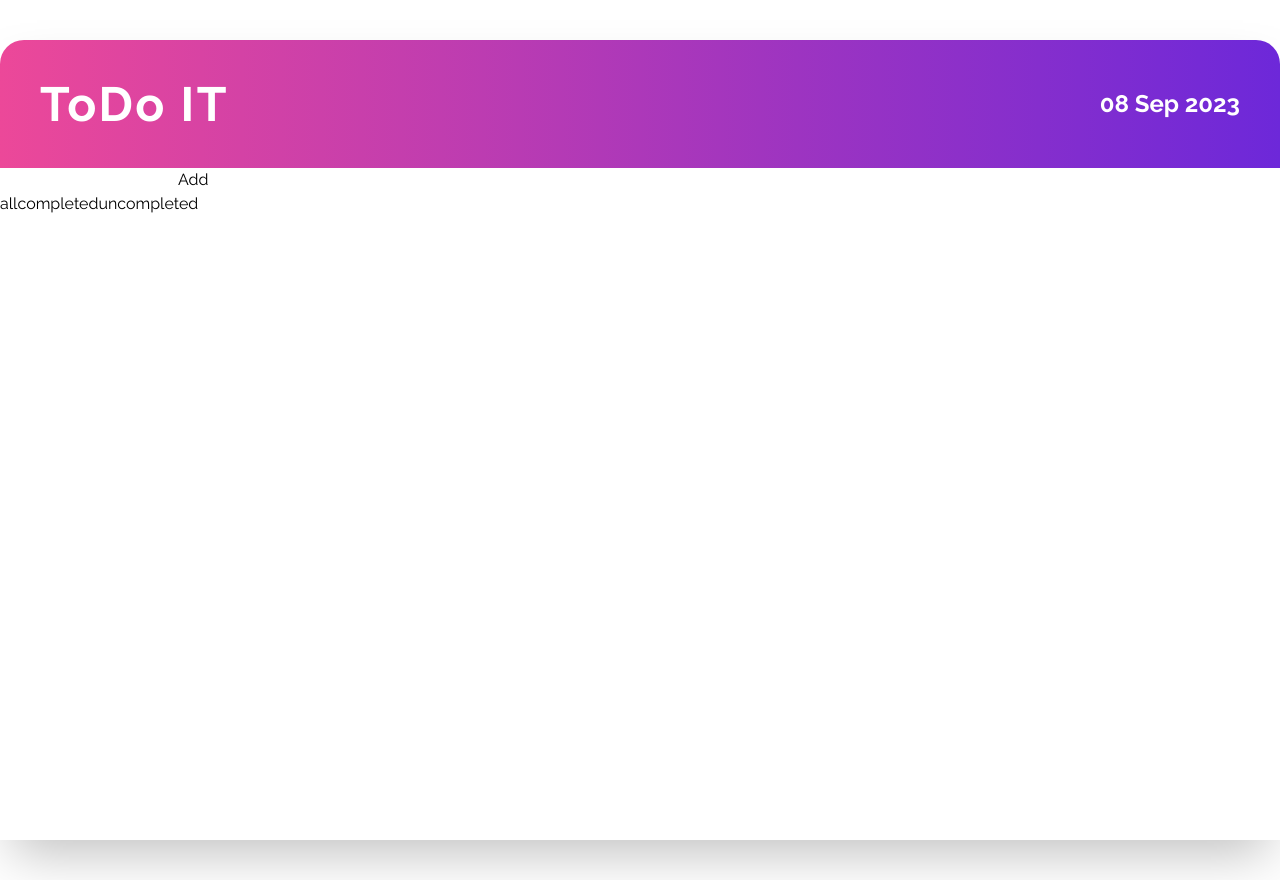
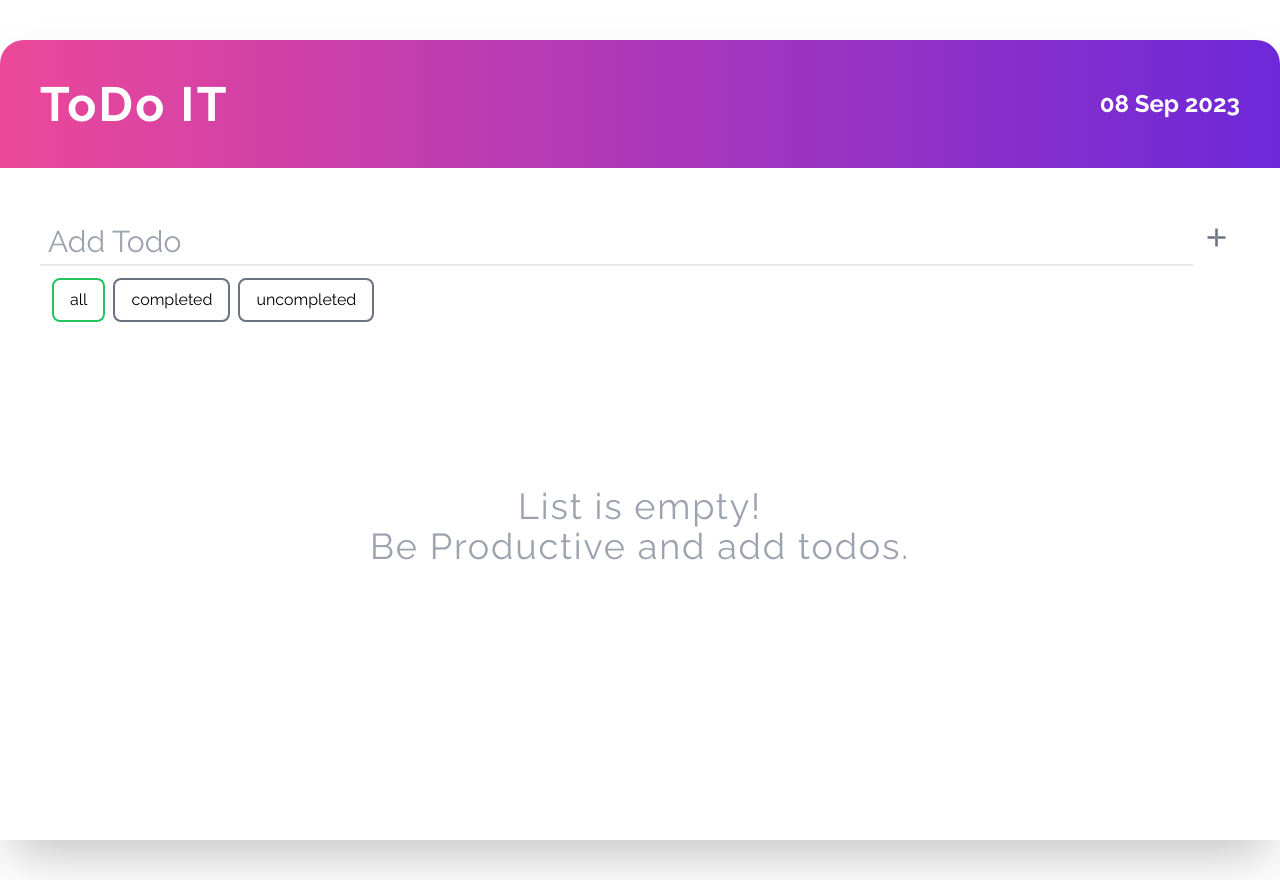
Before and after one commit to BasheerRajeh/simple-todoit, a React (Vite) app: page / in a window 1280 px wide. Built offline with nearby package versions, Linux system fonts and the light colour scheme.

Commit message:
styles all components

```diff
--- a/src/app/App.tsx
+++ b/src/app/App.tsx
@@ -2,12 +2,12 @@ import { useState } from "react";
 import LayoutWrapper from "../layout";
 import useLocalStorage from "../hooks/useLocalStorage";
 import { generateId } from "../utils/generate-id";
-import TodoItem from "../components/TodoItem";
 import AddTodo from "../components/AddTodo";
 import Filter from "../components/Filter";
 import { IFilter, ITodo } from "../types";
 
 import "../assets/css/app.css";
+import TodoList from "../components/TodoList";
 
 const App = () => {
     const [todos, setTodos] = useLocalStorage<ITodo[]>("todos", []);
@@ -43,17 +43,12 @@ const App = () => {
     return (
         <LayoutWrapper className="container my-10 shadow-2xl">
             <AddTodo onAdd={addTodo} />
-            <Filter onFilterChange={handleChangeFilter} />
-            <ul>
-                {filteredTodos.map((todo) => (
-                    <TodoItem
-                        todo={todo}
-                        key={todo.id}
-                        onComplete={toggleTodoStatus}
-                        onRemove={removeTodo}
-                    />
-                ))}
-            </ul>
+            <Filter filter={filter} onFilterChange={handleChangeFilter} />
+            <TodoList
+                todos={filteredTodos}
+                onRemove={removeTodo}
+                onToggle={toggleTodoStatus}
+            />
         </LayoutWrapper>
     );
 };
--- a/src/components/AddTodo.tsx
+++ b/src/components/AddTodo.tsx
@@ -1,4 +1,7 @@
 import { FormEvent, useState } from "react";
+
+import spriteUrl from "../assets/svg-sprite.svg?url";
+import Button from "./Button";
 
 interface AddTodoProps {
     onAdd: (title: string) => void;
@@ -14,13 +17,22 @@ function AddTodo({ onAdd }: AddTodoProps) {
     };
 
     return (
-        <form onSubmit={(evt) => handleAddTodo(evt)}>
+        <form
+            className="flex items-center"
+            onSubmit={(evt) => handleAddTodo(evt)}
+        >
             <input
                 type="text"
+                className="text-3xl flex-grow px-2 pt-4 pb-1 border-b-2 focus-within:border-b-4 focus:border-b-4 border-gray-200 focus:border-gray-400 focus-within:border-gray-400 outline-none transition-all"
                 value={title}
+                placeholder="Add Todo"
                 onChange={(evt) => setTitle(evt.target.value)}
             />
-            <button>Add</button>
+            <Button aria-label="Add Todo">
+                <svg width={15} height={15} className="rotate-45">
+                    <use xlinkHref={`${spriteUrl}#cross`}></use>
+                </svg>
+            </Button>
         </form>
     );
 }
--- /dev/null
+++ b/src/components/Button.tsx
@@ -0,0 +1,36 @@
+import { HTMLAttributes } from "react";
+import { twMerge } from "tailwind-merge";
+
+interface ButtonProps extends HTMLAttributes<HTMLButtonElement> {
+    children: React.ReactNode;
+    varient?: "ghost" | "success" | "solid" | "outlined";
+}
+
+const Button: React.FC<ButtonProps> = ({
+    children,
+    varient = "ghost",
+    className,
+    ...props
+}) => {
+    return (
+        <button
+            className={twMerge(
+                twMerge(
+                    "px-4 py-2 rounded-lg cursor-pointer bg-transparent transition-all  outline-none",
+                    Object({
+                        ghost: "text-gray-500 hover:text-black focus:text-black",
+                        solid: "text-gray-700 bg-gray-300 hover:bg-gray-500 hover:text-black focus:text-black",
+                        success: "text-white bg-green-500 hover:bg-green-700",
+                        outlined: "border-2 border-gray-500 hover:border-black",
+                    })[varient]
+                ),
+                className
+            )}
+            {...props}
+        >
+            {children}
+        </button>
+    );
+};
+
+export default Button;
--- a/src/components/Filter.tsx
+++ b/src/components/Filter.tsx
@@ -1,19 +1,36 @@
 import { IFilter } from "../types";
+import Button from "./Button";
 
 interface FilterProps {
+    filter: IFilter;
     onFilterChange: (filter: IFilter) => void;
 }
+const filterStyle = "border-green-500 hover:border-green-700";
 
-const Filter: React.FC<FilterProps> = ({ onFilterChange }) => {
+const Filter: React.FC<FilterProps> = ({ filter, onFilterChange }) => {
     return (
-        <div>
-            <button onClick={() => onFilterChange("all")}>all</button>
-            <button onClick={() => onFilterChange("completed")}>
+        <div className="flex flex-wrap gap-2 p-3">
+            <Button
+                varient="outlined"
+                className={filter === "all" ? filterStyle : ""}
+                onClick={() => onFilterChange("all")}
+            >
+                all
+            </Button>
+            <Button
+                varient="outlined"
+                className={filter === "completed" ? filterStyle : ""}
+                onClick={() => onFilterChange("completed")}
+            >
                 completed
-            </button>
-            <button onClick={() => onFilterChange("uncompleted")}>
+            </Button>
+            <Button
+                varient="outlined"
+                className={filter === "uncompleted" ? filterStyle : ""}
+                onClick={() => onFilterChange("uncompleted")}
+            >
                 uncompleted
-            </button>
+            </Button>
         </div>
     );
 };
--- a/src/components/TodoItem.tsx
+++ b/src/components/TodoItem.tsx
@@ -1,4 +1,7 @@
+import { twMerge } from "tailwind-merge";
 import { ITodo } from "../types";
+import Button from "./Button";
+import spriteUrl from "../assets/svg-sprite.svg?url";
 
 interface TodoItemProps {
     todo: ITodo;
@@ -8,12 +11,33 @@ interface TodoItemProps {
 
 const TodoItem: React.FC<TodoItemProps> = ({ todo, onComplete, onRemove }) => {
     return (
-        <li key={todo.id}>
-            <button onClick={() => onComplete(todo.id)}>
-                {todo.isCompleted ? "V" : "O"}
-            </button>
-            {todo.title}
-            <button onClick={() => onRemove(todo.id)}>X</button>
+        <li
+            key={todo.id}
+            className={twMerge(
+                "py-3 px-3 rounded-lg text-2xl flex items-center justify-between bg-gray-200 gap-4 hover:bg-teal-500/10",
+                todo.isCompleted ? "bg-sky-100" : ""
+            )}
+        >
+            <Button
+                varient={todo.isCompleted ? "success" : "solid"}
+                aria-label={
+                    todo.isCompleted ? "Completed todo" : "Uncompleted todo"
+                }
+                onClick={() => onComplete(todo.id)}
+                className="w-8 h-8 p-2 flex justify-center items-center"
+            >
+                {todo.isCompleted ? (
+                    <svg width={16} height={16}>
+                        <use xlinkHref={`${spriteUrl}#check`}></use>
+                    </svg>
+                ) : null}
+            </Button>
+            <h3 className="flex-grow">{todo.title}</h3>
+            <Button onClick={() => onRemove(todo.id)} className="hover:text-rose-500 transition-all">
+                <svg width={16} height={16} >
+                    <use xlinkHref={`${spriteUrl}#cross`}></use>
+                </svg>
+            </Button>
         </li>
     );
 };
--- /dev/null
+++ b/src/components/TodoList.tsx
@@ -0,0 +1,25 @@
+import { ITodo } from "../types";
+import TodoItem from "./TodoItem";
+
+interface TodoListProps {
+    todos: ITodo[];
+    onToggle: (id: string) => void;
+    onRemove: (id: string) => void;
+}
+
+const TodoList: React.FC<TodoListProps> = ({ todos, onRemove, onToggle }) => {
+    return (
+        <ul className="flex flex-col gap-3">
+            {todos.length > 0 ? (todos.map((todo) => (
+                <TodoItem
+                    todo={todo}
+                    key={todo.id}
+                    onComplete={onToggle}
+                    onRemove={onRemove}
+                />
+            ))): <div className="h-96 flex flex-col justify-center items-center"><h3 className="text-4xl text-gray-400 tracking-wider text-center">List is empty! <br/> Be Productive and add todos.</h3></div>}
+        </ul>
+    );
+};
+
+export default TodoList;
--- a/src/layout/index.tsx
+++ b/src/layout/index.tsx
@@ -19,7 +19,7 @@ const LayoutWrapper: React.FC<LayoutWrapperProps> = ({
             )}
         >
             <Header />
-            <main className="flex-grow">{children}</main>
+            <main className="flex-grow p-10">{children}</main>
         </div>
     );
 };
```
Also changed, not shown: src/assets/svg-sprite.svg (added).
